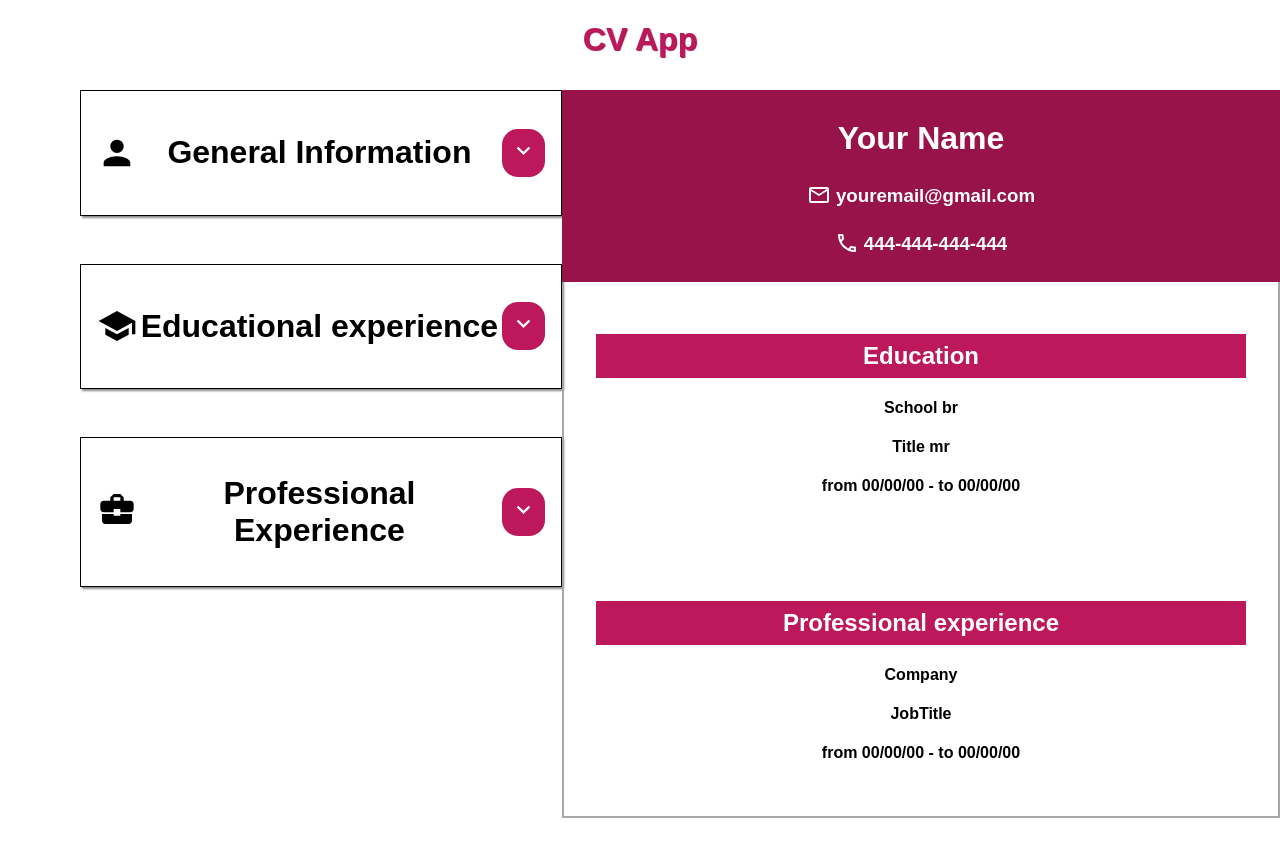
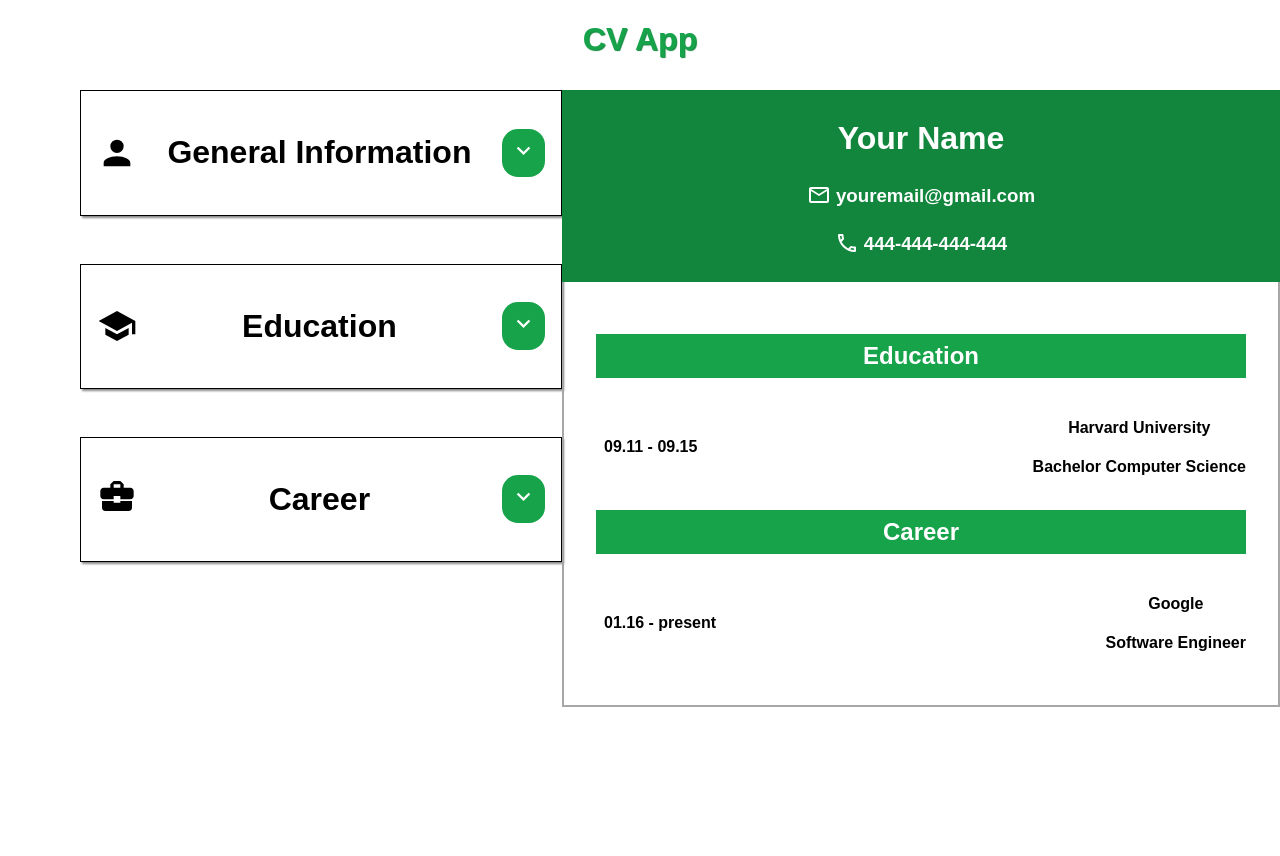
Before and after one commit to Rel1able/CV-Application, a React (Vite) app: page / in a window 1280 px wide. Shown: the top 856 px of the page. After the commit the page ends 800 px from the top, so only its background shows below. Built offline with nearby package versions, Linux system fonts and the light colour scheme.

Commit message:
improved the way items will be displayed on the cv

```diff
--- a/src/components/EduDisplayComponent.jsx
+++ b/src/components/EduDisplayComponent.jsx
@@ -4,9 +4,18 @@ export default function EduDisplayComponent({ schoolName, titleOfStudy, startDat
     return (
         <div className="edu-display-content">
             <h2 className="section-name">Education</h2>
-            <h4>School {schoolName}</h4>
-            <h4>Title {titleOfStudy}</h4>
-            <h4>from {startDate} -  to {endDate}</h4>
+
+            <div className="edu-line1">
+                <h4>{startDate} - {endDate}</h4>
+                <div>
+                    <h4>{schoolName}</h4>
+                <h4>{titleOfStudy}</h4>
+                </div>
+
+            </div>
+
+
+
         </div>
     )
 }
--- a/src/components/EduDivComponent.jsx
+++ b/src/components/EduDivComponent.jsx
@@ -5,7 +5,7 @@ import SwapButton from "./SwapButton.jsx";
 export default function EduDivComponent({setIsEditing}) {
     return (
         <div className="general-divs">
-            <h1><img className="div-icon" src="../public/eduIcon.svg"/>Educational experience<SwapButton setIsEditing={setIsEditing} /></h1>
+            <h1><img className="div-icon" src="../public/eduIcon.svg"/>Education<SwapButton setIsEditing={setIsEditing} /></h1>
 
         </div>
     )
--- a/src/components/EduInput.jsx
+++ b/src/components/EduInput.jsx
@@ -20,22 +20,22 @@ export default function EducationalInputComponent({setIsEditing, schoolName, set
 
     return (
         <form className="general-inputs">
-            <h1>Educational experience</h1>
+            <h1 className="section-icon"><img  className="div-icon" src="../public/eduIcon.svg"/>Education</h1>
             <label className="input-label">
-                School Name:
+                School Name
                 <input type="text" value={schoolName} onChange={handleSchoolNameChange}/>
             </label>
             <label className="input-label">
-                Title of Study:
+                Degree
                 <input type="text" value={titleOfStudy} onChange={handleTitleOfStudyChange}/>
             </label >
             <label className="input-label">
-                Start
-                <input type="date" value={startDate} onChange={handleStartDateChange}/>
+                Start date
+                <input type="text" value={startDate} onChange={handleStartDateChange}/>
             </label>
             <label className="input-label">
-                End
-                <input type="date" value={endDate} onChange={handleEndDateChange}/>
+                End date
+                <input type="text" value={endDate} onChange={handleEndDateChange}/>
             </label>
             <SaveButton setIsEditing={setIsEditing}/>
         </form>
--- a/src/components/GeneralInfo.jsx
+++ b/src/components/GeneralInfo.jsx
@@ -25,15 +25,15 @@ export default function GeneralInfo() {
     const [email, setEmail] = useState("youremail@gmail.com");
     const [phone, setPhone] = useState("444-444-444-444");
 
-    const [schoolName, setSchoolName] = useState("br");
-    const [titleOfStudy, setTitleOfStudy] = useState("mr");
-    const [startDate, setStartDate] = useState("00/00/00");
-    const [endDate, setEndDate] = useState("00/00/00");
+    const [schoolName, setSchoolName] = useState("Harvard University");
+    const [titleOfStudy, setTitleOfStudy] = useState("Bachelor Computer Science");
+    const [startDate, setStartDate] = useState("09.11");
+    const [endDate, setEndDate] = useState("09.15");
 
-    const [company, setCompany] = useState("");
-    const [ jobTitle, setJobTitle]  = useState("");
-    const [profStartDate, setProfStartDate] = useState("00/00/00");
-    const [profEndDate, setProfEndDate] = useState("00/00/00");
+    const [company, setCompany] = useState("Google");
+    const [ jobTitle, setJobTitle]  = useState("Software Engineer");
+    const [profStartDate, setProfStartDate] = useState("01.16");
+    const [profEndDate, setProfEndDate] = useState("present");
 
     return (
         <>
--- a/src/components/GeneralInputComponent.jsx
+++ b/src/components/GeneralInputComponent.jsx
@@ -20,7 +20,7 @@ export default function GeneralInputComponent({ name, setName, email, setEmail,
     return (
 
         <form className="general-inputs">
-            <h1>General Information</h1>
+            <h1 name="section-icon"><img className="div-icon" src="../public/userIcon.svg"/>General Information</h1>
             <label className="input-label">
                 Name:
                 <input type="text"
--- a/src/components/ProfExpDisplay.jsx
+++ b/src/components/ProfExpDisplay.jsx
@@ -3,10 +3,16 @@ import "../styles/profExp.css"
 export default function ProfExpDisplayComponent({company, jobTitle, profStartDate, profEndDate}) {
     return (
         <div className="profexp-display">
-            <h2 className="section-name">Professional experience</h2>
-            <h4>Company {company}</h4>
-            <h4>JobTitle {jobTitle}</h4>
-            <h4>from {profStartDate} - to {profEndDate}</h4>
+            <h2 className="section-name">Career</h2>
+            <div className="profExp-line">
+                <h4>{profStartDate} - {profEndDate}</h4>
+                <div>
+                    <h4>{company}</h4>
+                    <h4>{jobTitle}</h4>
+                </div>
+            </div>
+
+
         </div>
     )
 }
--- a/src/components/ProfExpDiv.jsx
+++ b/src/components/ProfExpDiv.jsx
@@ -5,7 +5,7 @@ import SwapButton from "./SwapButton.jsx";
 export default function ProfExpDiv({setIsEditing}){
     return (
         <div className="general-divs">
-            <h1><img className="div-icon prof-icon" src="../public/jobExpIcon.svg" />Professional Experience<SwapButton setIsEditing={setIsEditing} /></h1>
+            <h1><img className="div-icon prof-icon" src="../public/jobExpIcon.svg" />Career<SwapButton setIsEditing={setIsEditing} /></h1>
 
         </div>
 
--- a/src/components/ProfexpInput.jsx
+++ b/src/components/ProfexpInput.jsx
@@ -19,7 +19,7 @@ export default function ProfExpInputs({company, setCompany, jobTitle, setJobTitl
 
     return (
         <form className="general-inputs">
-            <h1>Professional Experience</h1>
+            <h1 className="section-icon"><img className="div-icon prof-icon" src="../public/jobExpIcon.svg" />Career</h1>
             <label className="input-label">
                 Company
                 <input type="text" value={company} onChange={handleCompanyChange}/>
@@ -29,12 +29,12 @@ export default function ProfExpInputs({company, setCompany, jobTitle, setJobTitl
                 <input type="text" value={jobTitle} onChange={handleJobTitleChange}/>
             </label>
             <label className="input-label">
-                Start
-                <input type="date" value={profStartDate} onChange={handleStartDate}/>
+                Start date
+                <input type="text" value={profStartDate} onChange={handleStartDate}/>
             </label>
             <label className="input-label">
-                End
-                <input type="date" value={profEndDate} onChange={handleEndDate}/>
+                End date
+                <input type="text" value={profEndDate} onChange={handleEndDate}/>
             </label>
             <SaveButton setIsEditing={setIsEditing} />
         </form>
--- a/src/index.css
+++ b/src/index.css
@@ -1,6 +1,6 @@
 :root{
-    --main-color: #be185d;
-    --secondary-color: #98134a;
+    --main-color: #16a34a;
+    --secondary-color: #11863c;
 }
 
 
@@ -93,3 +93,9 @@ button:hover{
     padding: 0.5rem;
 
 }
+
+.section-icon{
+    display: flex;
+    justify-content: space-between;
+    align-items: center;
+}
--- a/src/styles/edu.css
+++ b/src/styles/edu.css
@@ -1,8 +1,16 @@
 .edu-display-content{
-
+    height: 7rem;
     border: 2px solid rgb(167, 167, 167);
     border-top: 0px;
     border-bottom: 0px;
     text-align: center;
     padding: 2rem;
 }
+
+.edu-line1{
+
+    display: flex;
+    justify-content: space-between;
+    align-items: center;
+    margin-left: 0.5rem;
+}
--- a/src/styles/profExp.css
+++ b/src/styles/profExp.css
@@ -9,3 +9,10 @@
     position: relative;
     bottom: 0.2rem;
 }
+
+.profExp-line{
+    display: flex;
+    justify-content: space-between;
+    align-items: center;
+    margin-left: 0.5rem;
+}
```
